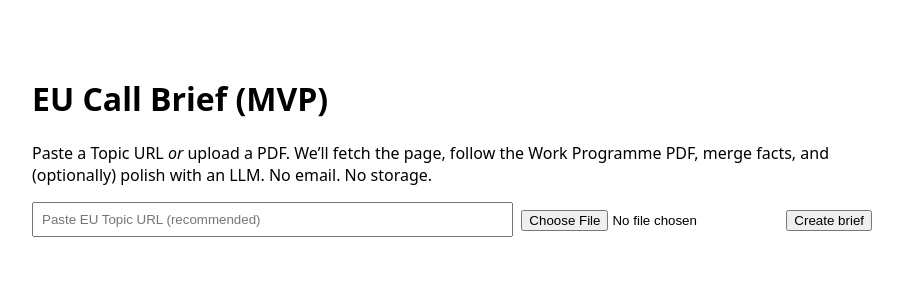
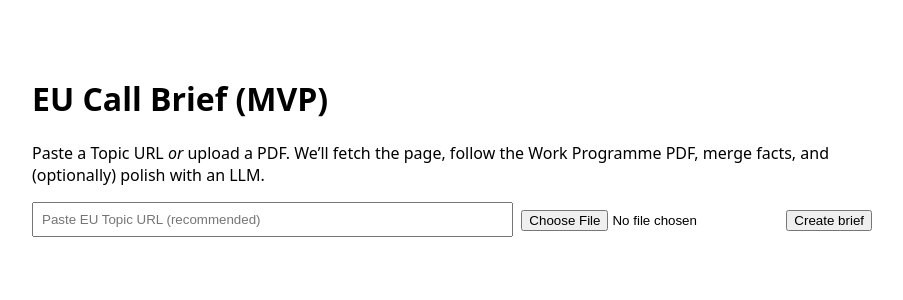
Before and after one commit to ZeleznaNoga1977/eu-brief-mvp, a Next.js app: page / in a window 1280 px wide. Shown: the top 300 px of the page, without its empty margins (188-1091 px from the left). Built offline with nearby package versions, Linux system fonts and the light colour scheme.

Commit message:
Update index.js

```diff
--- a/pages/index.js
+++ b/pages/index.js
@@ -50,7 +50,7 @@ export default function Home(){
   return (
     <main style={{ maxWidth: 840, margin: "40px auto", padding: 16, fontFamily: "system-ui, sans-serif" }}>
       <h1>EU Call Brief (MVP)</h1>
-      <p>Paste a Topic URL <em>or</em> upload a PDF. We’ll fetch the page, follow the Work Programme PDF, merge facts, and (optionally) polish with an LLM. No email. No storage.</p>
+      <p>Paste a Topic URL <em>or</em> upload a PDF. We’ll fetch the page, follow the Work Programme PDF, merge facts, and (optionally) polish with an LLM.</p>
 
       <form onSubmit={handleSubmit} style={{ display:"grid", gap: 8, alignItems:"center", gridTemplateColumns:"1fr auto" }}>
         <input
```
